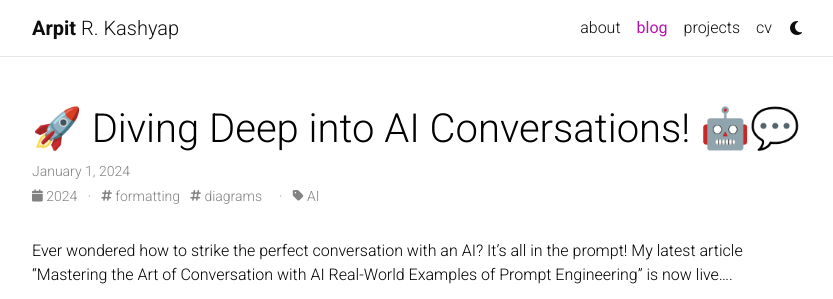
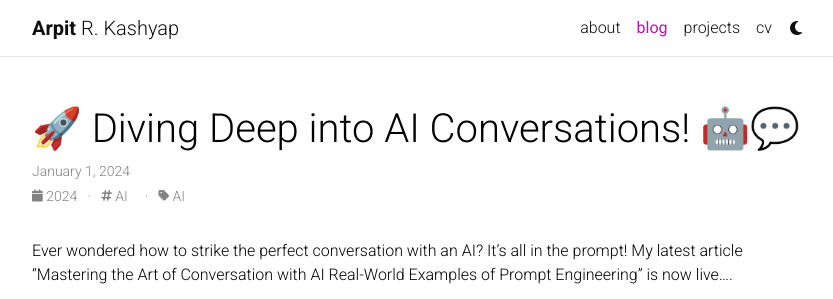
Before and after one commit to arrpitk/arrpitk.github.io, a Jekyll site: the page built from _posts/2024-01-01-Diving-Deep-into-AI.md, in a window 1280 px wide and 1204 px high, cut to the strip 0-299 px from the top of the window. Shown: the whole strip, without its empty margins (223-1056 px from the left). Built offline with Jekyll 4.4.1, drawn with Linux system fonts in a browser that asks for light colours; some web fonts are replaced; comment, search, counter and statistics services are not loaded; a style sheet for code colours, icons or effects is not loaded.

Commit message:
Post Settings

```diff
--- a/_config.yml
+++ b/_config.yml
@@ -235,7 +235,7 @@
   - scope:
       path: "assets"
     values:
-      sitemap: false
+      sitemap: true
 
 sass:
   style: compressed
@@ -265,7 +265,7 @@
     category: '/blog/category/:name/'
 
 display_tags: ['AI','Data Science','Code','Project','GenerativeAI','Python'] # these tags will be displayed on the front page of your blog
-display_categories: [] # these categories will be displayed on the front page of your blog
+display_categories: ['AI','Data Science','Code','Project','GenerativeAI','Python'] # these categories will be displayed on the front page of your blog
 
 # -----------------------------------------------------------------------------
 # Jekyll Scholar
--- a/_posts/2024-01-01-Diving-Deep-into-AI.md
+++ b/_posts/2024-01-01-Diving-Deep-into-AI.md
@@ -3,7 +3,7 @@
 title:  🚀 Diving Deep into AI Conversations! 🤖💬
 date: 2024-1-1 00:25:00
 description: Ever wondered how to strike the perfect conversation with an AI? It's all in the prompt! My latest article "Mastering the Art of Conversation with AI Real-World Examples of Prompt Engineering" is now live....
-tags: formatting diagrams
+tags: AI
 categories: AI
 tikzjax: true
 ---
```
